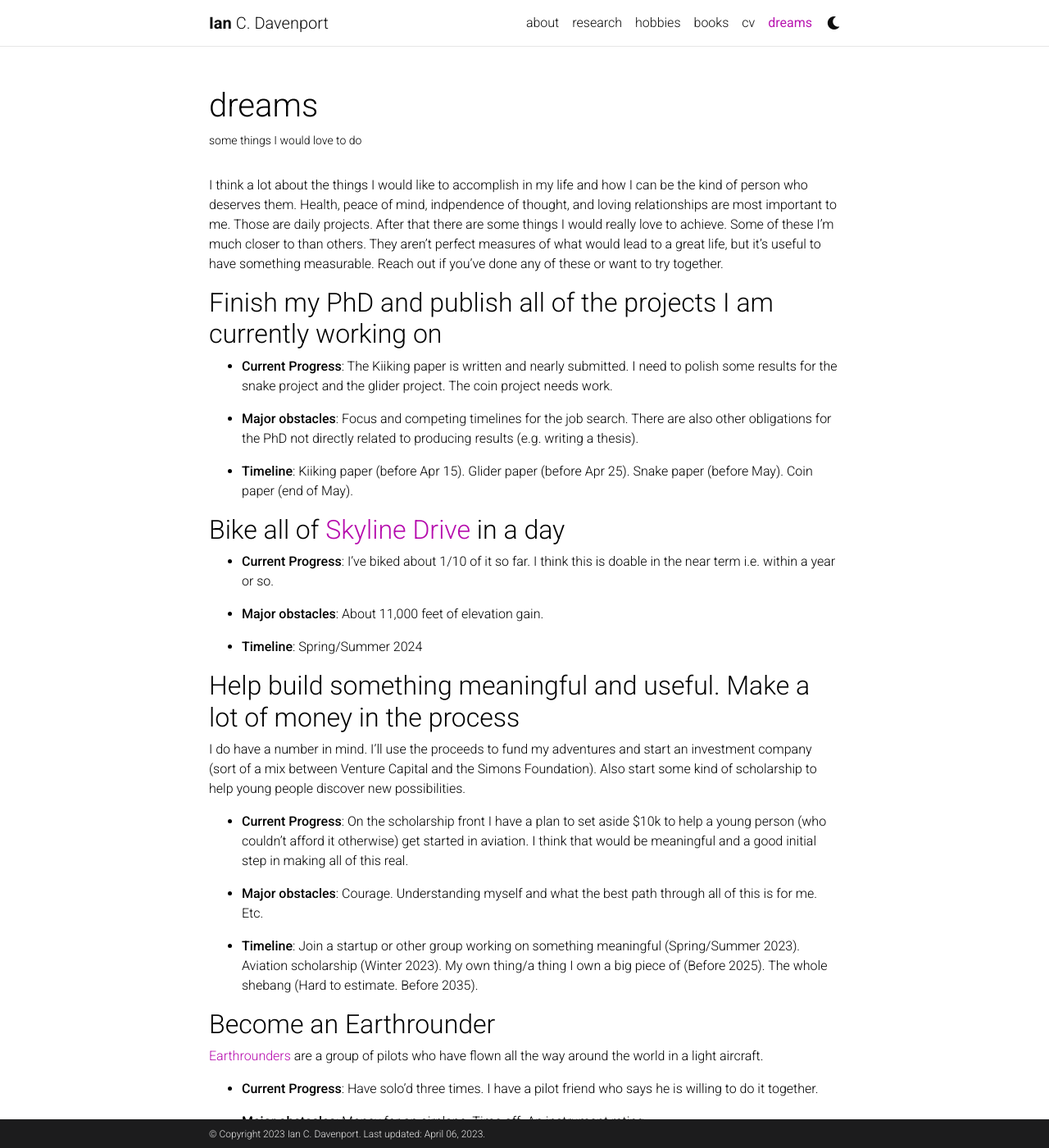
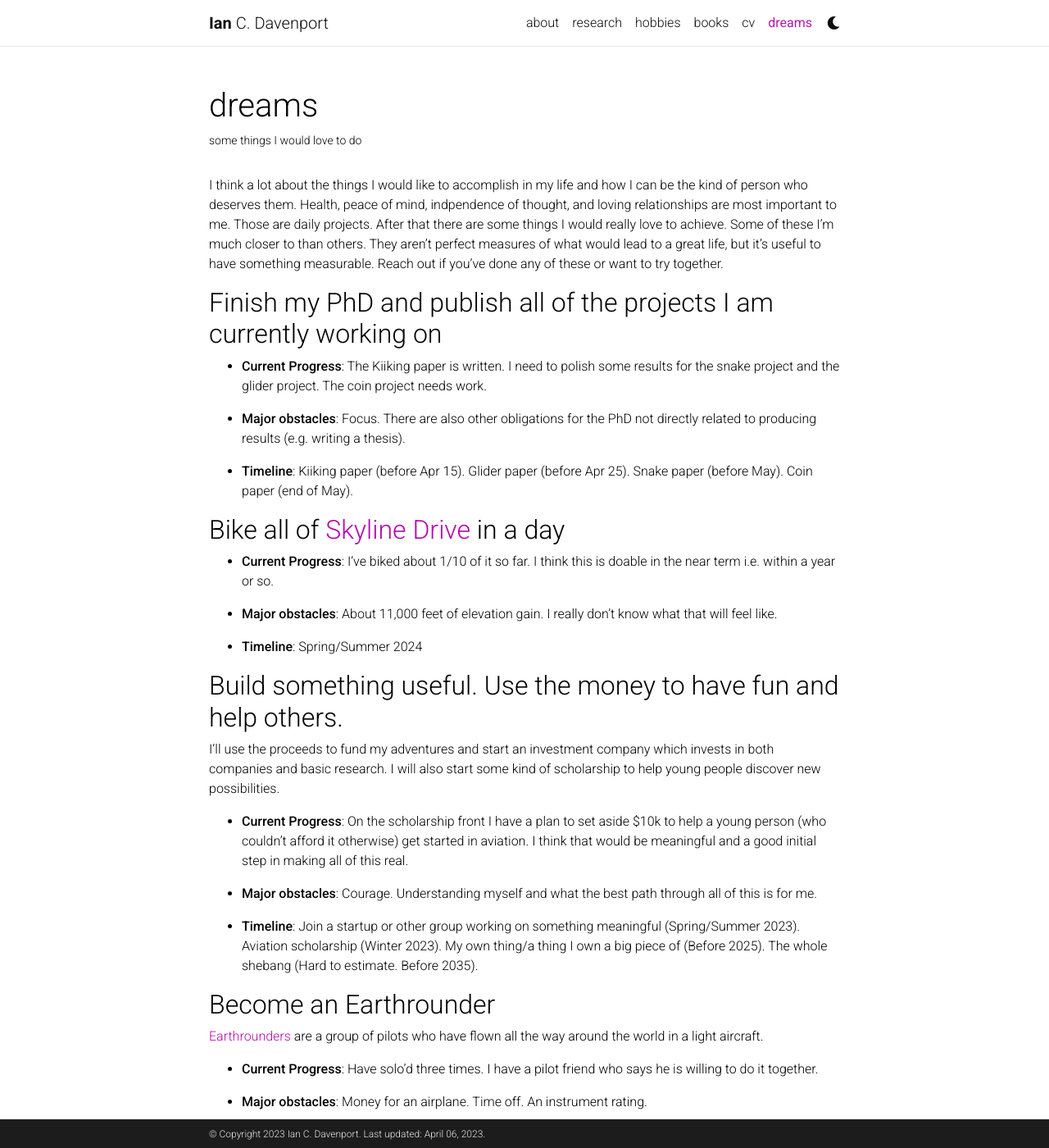
Before and after one commit to davenpi/davenpi.github.io, a Jekyll site: the page built from _pages/pie.md, in a window 1280 px wide and 1400 px high. Shown: the whole window at 82% size. Built offline with Jekyll 4.4.1, drawn with Linux system fonts in a browser that asks for light colours; comment, search, counter and statistics services are not loaded; a style sheet for code colours, icons or effects is not loaded.

Commit message:
update pie

```diff
--- a/_pages/pie.md
+++ b/_pages/pie.md
@@ -20,10 +20,10 @@ if you've done any of these or want to try together.
 
 ## Finish my PhD and publish all of the projects I am currently working on
 
-- **Current Progress**: The Kiiking paper is written and nearly submitted. I need to polish some results for the snake project and the glider project. The coin project needs work.
+- **Current Progress**: The Kiiking paper is written. I need to polish some results for the snake project and the glider project. The coin project needs work.
 
 
-- **Major obstacles**: Focus and competing timelines for the job search. There are also other obligations for the PhD not directly
+- **Major obstacles**: Focus. There are also other obligations for the PhD not directly
 related to producing results (e.g. writing a thesis).
 
 
@@ -34,22 +34,21 @@ related to producing results (e.g. writing a thesis).
 - **Current Progress**: I've biked about 1/10 of it so far. I think this is doable in the near term i.e. within a year or so.
 
 
-- **Major obstacles**: About 11,000 feet of elevation gain.
+- **Major obstacles**: About 11,000 feet of elevation gain. I really don't know what that will feel like.
 
 
 - **Timeline**: Spring/Summer 2024
 
-## Help build something meaningful and useful. Make a lot of money in the process
-I do have a number in mind. I'll use the proceeds to fund my adventures and start an investment company (sort of a mix between Venture Capital and the Simons Foundation).
-Also start some kind of scholarship to help young people discover new possibilities.
+## Build something useful. Use the money to have fun and help others.
+I'll use the proceeds to fund my adventures and start an investment company which invests in both companies and basic research.
+I will also start some kind of scholarship to help young people discover new possibilities.
 
 - **Current Progress**: On the scholarship front I have a plan to set aside $10k
 to help a young person (who couldn't afford it otherwise) get started in aviation. I think that would be
 meaningful and a good initial step in making all of this real.
 
 
-- **Major obstacles**: Courage. Understanding myself and what the best path through
-all of this is for me. Etc.
+- **Major obstacles**: Courage. Understanding myself and what the best path through all of this is for me.
 
 
 - **Timeline**: Join a startup or other group working on something meaningful (Spring/Summer 2023). Aviation scholarship (Winter 2023).
```
